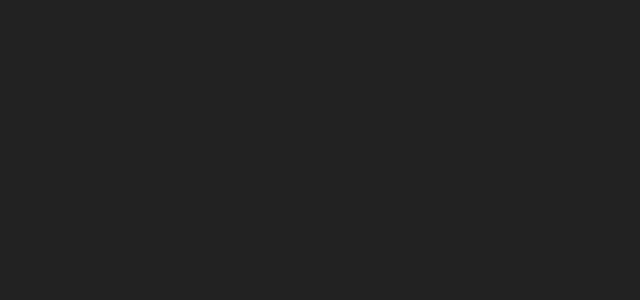
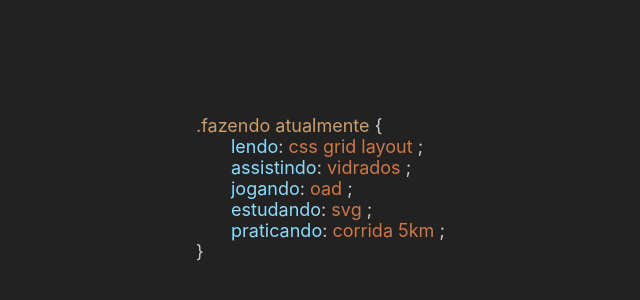
Before and after one commit to Elton-Ortiz/my-page, a React (Create React App) app: page / in a window 1280 px wide. Shown: the part 748-1048 px from the top of the page, without its empty margins (84-724 px from the left). Before the commit the page ends 800 px from the top, so only its background shows below. Built offline with nearby package versions, Linux system fonts and the light colour scheme.

Commit message:
homepage cards WP

```diff
--- /dev/null
+++ b/src/pages/initial/initial.css
@@ -0,0 +1,34 @@
+.initial {
+    margin: 50px 0 0 0;
+}
+.initial section {
+    display:flex;
+    flex-direction: column;
+    align-items: center;
+    margin: 0 0 100px 0;
+}
+.initial span {
+    display:block;
+}
+.initial p {
+    display: inline;
+    font-size: 18px;
+}
+.class {
+    color:#ce9d6a;
+}
+.attribute {
+    color: #8CDCFE;
+}
+.value{
+    color: #cf7747;
+}
+.initial .whitespancing {
+    padding: 0 0 0 35px;
+}
+
+.initial .card{
+    width: 80%;
+    height: 50vw;
+    margin: 10px 0 0 0;
+}
--- a/src/pages/initial/initial.js
+++ b/src/pages/initial/initial.js
@@ -1,8 +1,54 @@
+import './initial.css'
+
 function Initial() {
+
+  const leftCurlyBrace  = '{';
+  const rightCurlyBrace = '}';
     return (
-      <div>
-       Initial
-      </div>
+      <main className="initial">
+        <section>
+          <div className="card">Projeto 1</div>
+          <div className="card">
+            <span>
+            <p className="class">.fazendo atualmente </p>
+            <p>{leftCurlyBrace}</p>
+            </span>
+            <span className="whitespancing">
+            <p className="attribute">lendo</p>
+            <p>: </p>
+            <p className="value">css grid layout</p>
+            <p> ;</p>
+            </span>
+            <span className="whitespancing">
+            <p className="attribute">assistindo</p>
+            <p>: </p>
+            <p className="value">vidrados</p>
+            <p> ;</p>
+            </span>
+            <span className="whitespancing">
+            <p className="attribute">jogando</p>
+            <p>: </p>
+            <p className="value">oad</p>
+            <p> ;</p>
+            </span>
+            <span className="whitespancing">
+            <p className="attribute">estudando</p>
+            <p>: </p>
+            <p className="value">svg</p>
+            <p> ;</p>
+            </span>
+            <span className="whitespancing">
+            <p className="attribute">praticando</p>
+            <p>: </p>
+            <p className="value">corrida 5km</p>
+            <p> ;</p>
+            </span>
+            <p>{rightCurlyBrace}</p>
+            </div>
+          <div className="card">Projeto 2</div>
+          <div className="card">Projeto 2</div>
+        </section>
+      </main>
     );
   }
 
```
Also changed, not shown: 1 other file (tests, documents, lock files or other folders).
